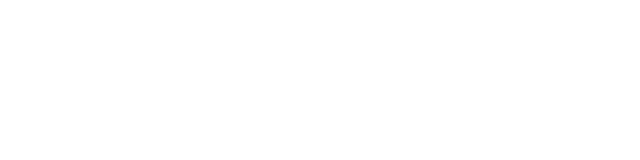
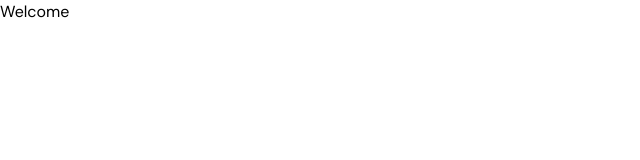
Before and after one commit to Manzi-Cedrick/react-social-login-starter-kit, a Next.js app: page /dashboard in a window 1280 px wide. Before the commit this address had no page. Shown: the top 160 px of the page, without its empty margins (0-640 px from the left). Built offline with nearby package versions, Linux system fonts and the light colour scheme.

Commit message:
[update] fixes handling

```diff
--- a/src/pages/dashboard.tsx
+++ b/src/pages/dashboard.tsx
@@ -3,7 +3,7 @@
 
 const Dashboard = () => {
   return (
-    <RouteProtector>Welcome</RouteProtector>
+    <div>Welcome</div>
   )
 }
 
```
